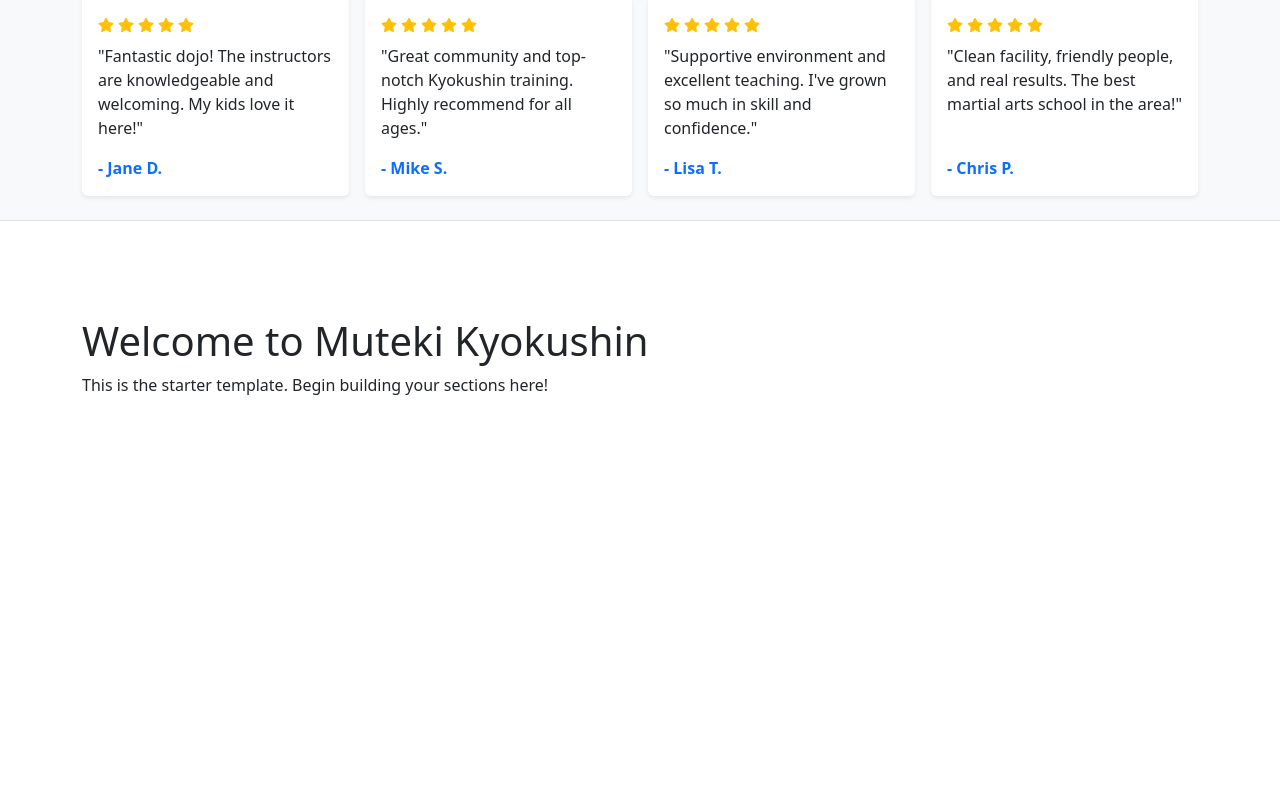
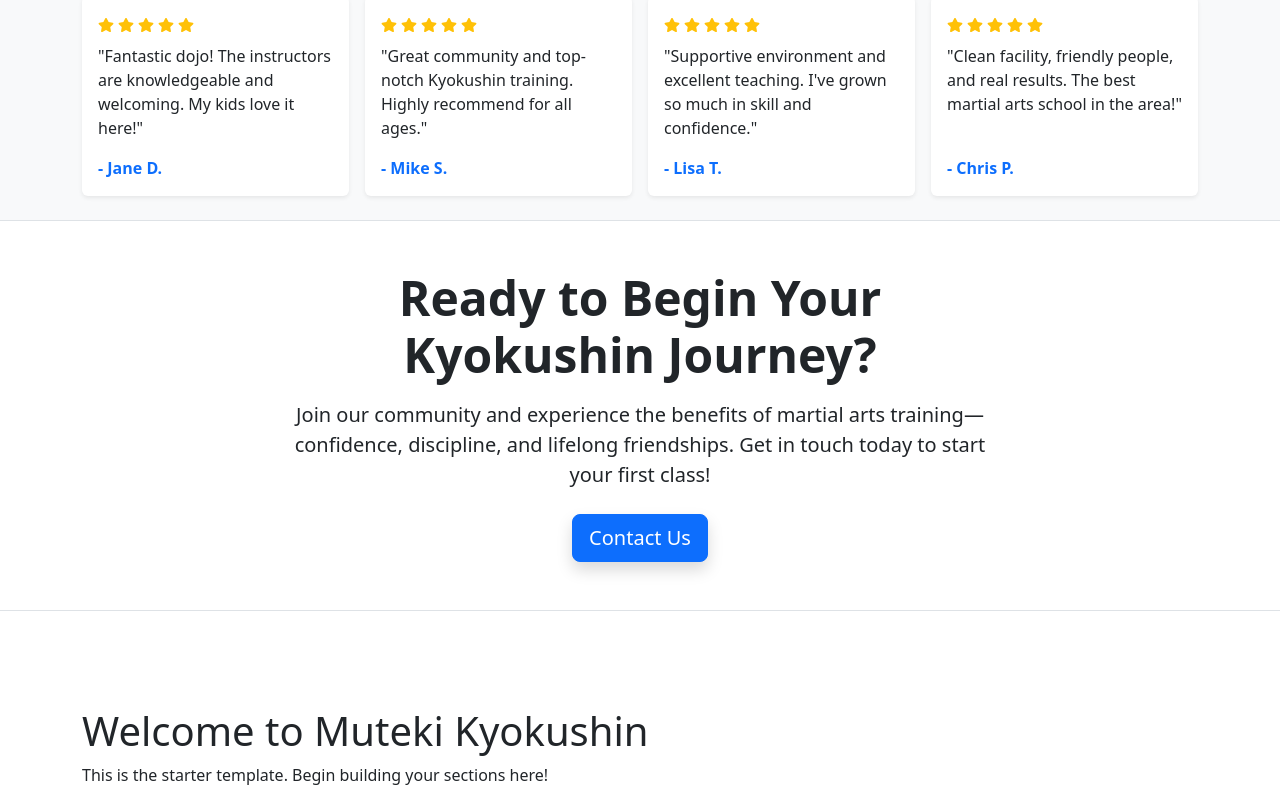
Before and after one commit to sjvarnum/website-mutekikyokushin, a React (Vite) app: page / in a window 1280 px wide. Shown: the part 734-1537 px from the top of the page. Before the commit the page ends 1147 px from the top, so only its background shows below. Built offline with nearby package versions, Linux system fonts and the light colour scheme.

Commit message:
feat: add CallToAction component and integrate into main App layout

```diff
--- a/src/App.tsx
+++ b/src/App.tsx
@@ -1,6 +1,7 @@
 import Navigation from "./components/Navigation/Navigation";
 import Hero from "./components/Hero/Hero";
 import GoogleReviews from "./components/CallToAction/GoogleReviews";
+import CallToAction from "./components/CallToAction/CallToAction";
 
 function App() {
   return (
@@ -10,6 +11,7 @@
       {/* Hero Section Below Navbar */}
       <Hero />
       <GoogleReviews />
+      <CallToAction />
       {/* Main Content Placeholder */}
       <main>
         <div className="container mt-5 pt-5">
--- a/src/components/CallToAction/CallToAction.tsx
+++ b/src/components/CallToAction/CallToAction.tsx
@@ -0,0 +1,21 @@
+import React from "react";
+
+const CallToAction: React.FC = () => (
+  <section className="cta-section bg-white py-5 border-bottom">
+    <div className="container">
+      <div className="row justify-content-center">
+        <div className="col-12 col-md-10 col-lg-8 text-center">
+          <h2 className="display-5 fw-bold mb-3">Ready to Begin Your Kyokushin Journey?</h2>
+          <p className="lead mb-4">
+            Join our community and experience the benefits of martial arts training—confidence, discipline, and lifelong friendships. Get in touch today to start your first class!
+          </p>
+          <a href="#contact" className="btn btn-primary btn-lg shadow">
+            Contact Us
+          </a>
+        </div>
+      </div>
+    </div>
+  </section>
+);
+
+export default CallToAction;
```
